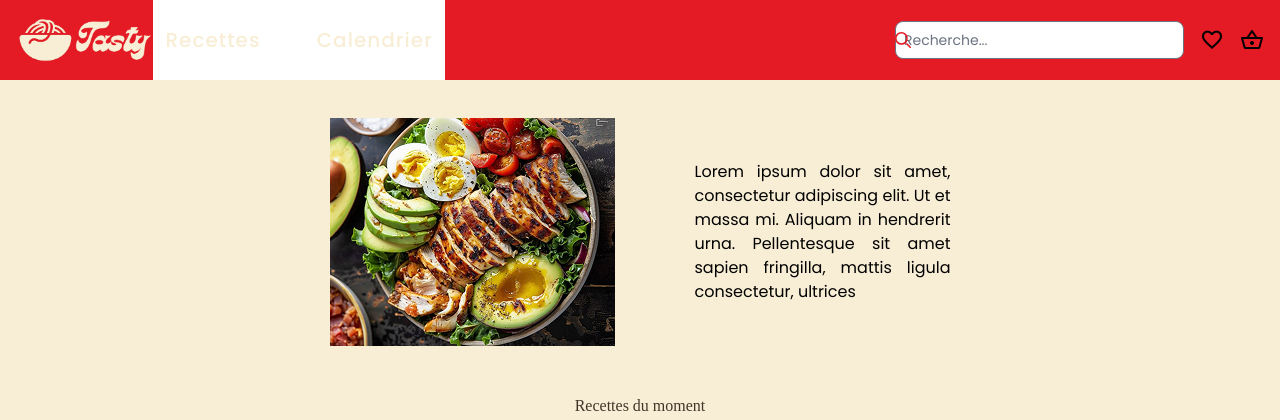
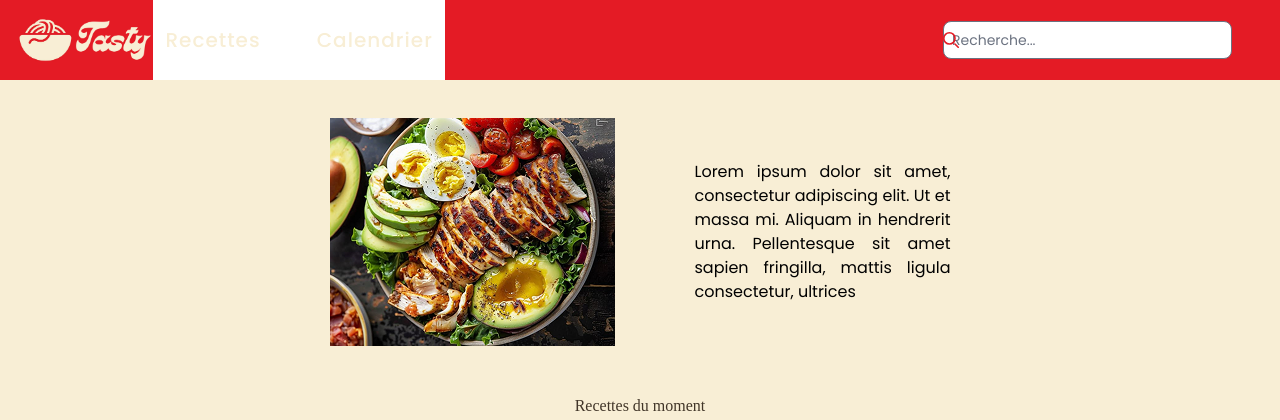
Before and after one commit to antoine-leca/happyMeal, a PHP site: page / in a window 1280 px wide. Shown: the top 420 px of the page. Run offline with PHP 8.4, Linux system fonts and the light colour scheme; some libraries are stand-ins or nearby versions; some web fonts are replaced.

Commit message:
changing icons fav/list icons

```diff
--- a/controllers/js/template.js
+++ b/controllers/js/template.js
@@ -50,13 +50,13 @@ const header = `<header class="bg-main border-gray-200 dark:bg-main">
             </div>
             <ul class="flex flex-col p-4 md:p-0 mt-4 font-medium border border-gray-100 rounded-lg bg-main md:space-x-4 rtl:space-x-reverse md:flex-row md:mt-0 md:border-0">
             <li class="flex items-center">
-              <a href="/happyMeal/views/favoris.html" class="flex items-center py-2 px-3 rounded-sm hover:bg-gray-100 md:hover:bg-transparent text-black md:p-0 dark:text-black text-hover-sec">
-                <span class="material-symbols-outlined">favorite</span>
+              <a href="/happyMeal/views/favoris.html" class="flex items-center py-2 px-3 rounded-sm hover:bg-main-hover md:hover:bg-main-hover text-black md:p-0 dark:text-black text-hover-sec">
+                <i class="fa-solid fa-heart"></i>
               </a>
             </li>
               <li>
                 <a href="#" class="flex items-center py-2 px-3 rounded-sm hover:bg-gray-100 md:hover:bg-transparent text-black md:p-0 dark:text-black text-hover-sec">
-                  <span class="material-symbols-outlined text-black">shopping_basket</span>
+                  <i class="fa-solid fa-basket-shopping"></i>
                 </a>
               </li>
             </ul>
--- a/public/css/root.css
+++ b/public/css/root.css
@@ -79,6 +79,11 @@ body {
             color: white;
             background-color: var(--bg-main-hover);
         }
+        a {
+            i {
+                font-size: 24px;
+            }
+        }
     }
     main {
         background-color: var(--bg-sec);
```
